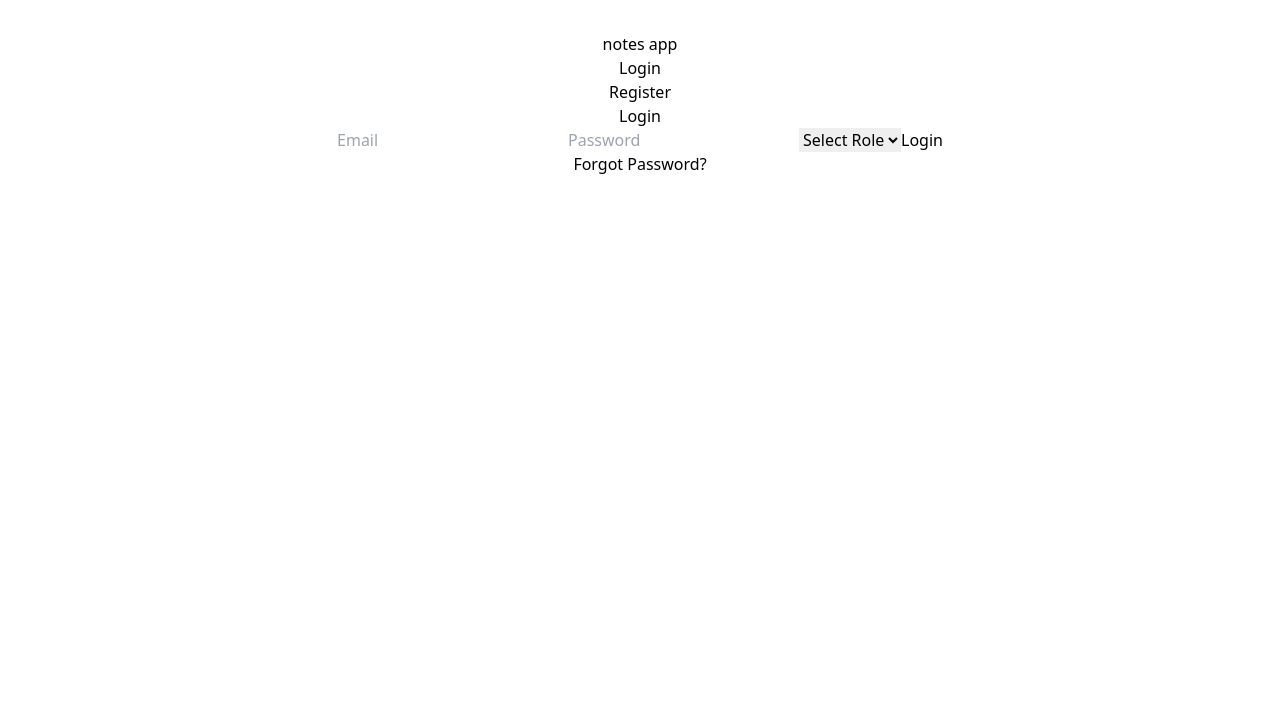
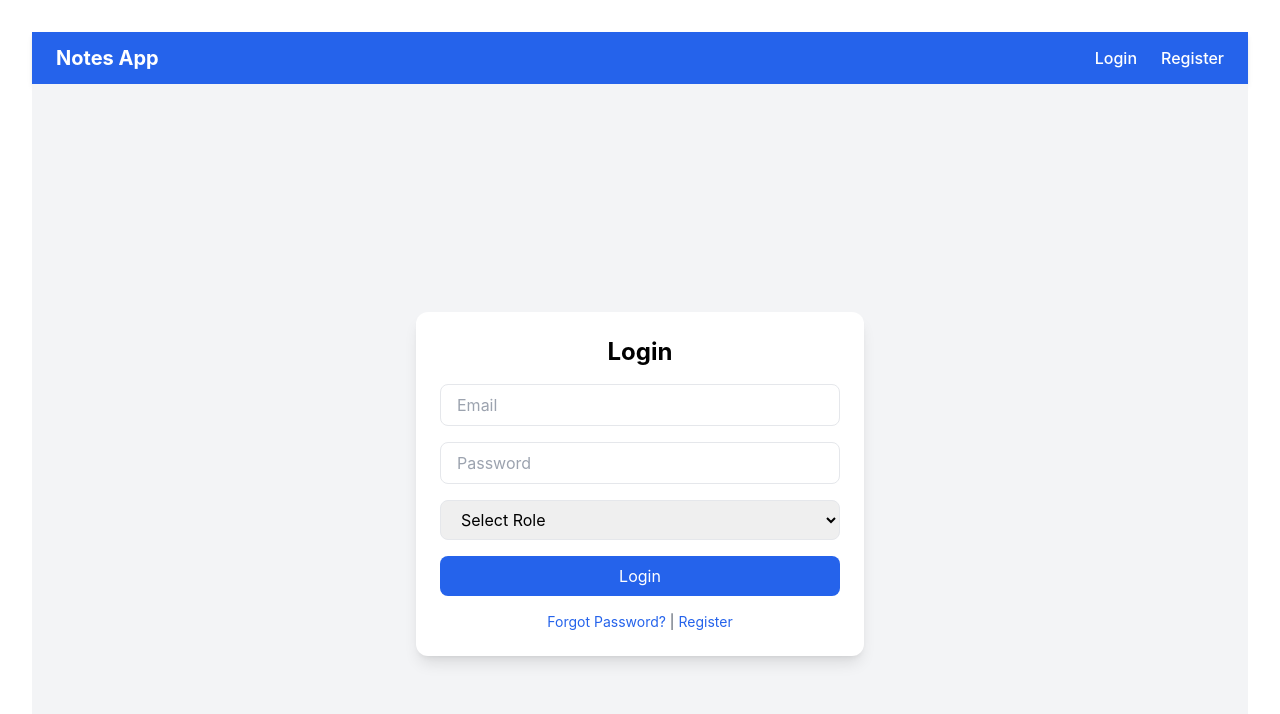
Before and after one commit to raj2410p/Doodle-drop, a React (Vite) app in the folder client/: page /login in a window 1280 px wide. Shown: the top 714 px of the page. Built offline with nearby package versions, Linux system fonts and the light colour scheme.

Commit message:
updated dependecies and basic ui

```diff
--- a/client/package.json
+++ b/client/package.json
@@ -11,6 +11,7 @@
   },
   "dependencies": {
     "axios": "^1.8.3",
+    "bootstrap": "^5.3.6",
     "react": "^19.0.0",
     "react-dom": "^19.0.0",
     "react-router-dom": "^7.3.0"
--- a/client/src/Components/ForgetPassword.jsx
+++ b/client/src/Components/ForgetPassword.jsx
@@ -20,17 +20,30 @@ const ForgotPassword = () => {
   };
 
   return (
-    <form onSubmit={handleSubmit}>
-      <h2>Forgot Password</h2>
+    <div className="flex justify-center items-center min-h-screen bg-gray-100">
+      <form
+        onSubmit={handleSubmit}
+        className="bg-white p-8 rounded-lg shadow-md w-full max-w-md"
+      >
+        <h2 className="text-2xl font-bold mb-4 text-center text-gray-700">Forgot Password</h2>
+
         <input
           type="email"
           value={email}
           onChange={(e) => setEmail(e.target.value)}
           placeholder="Enter your email"
           required
+          className="w-full px-4 py-2 border border-gray-300 rounded-md focus:outline-none focus:ring-2 focus:ring-blue-500 mb-4"
         />
-      <button type="submit">Send OTP</button>
+
+        <button
+          type="submit"
+          className="w-full bg-blue-600 text-white py-2 rounded-md hover:bg-blue-700 transition"
+        >
+          Send OTP
+        </button>
       </form>
+    </div>
   );
 };
 
--- a/client/src/Components/LoginPage.jsx
+++ b/client/src/Components/LoginPage.jsx
@@ -20,9 +20,7 @@ export const LoginPage = () => {
       localStorage.setItem('role', role);
       axios.defaults.headers.common['Authorization'] = `Bearer ${token}`;
 
-      // Redirect based on role
-      if (role === 'admin') navigate('/admin');
-      else navigate('/Customer');
+      role === 'admin' ? navigate('/admin') : navigate('/Customer');
     } catch (err) {
       console.error(err);
       alert('Login failed. Please check your credentials.');
@@ -30,8 +28,12 @@ export const LoginPage = () => {
   };
 
   return (
-    <form onSubmit={handleSubmit}>
-      <h2>Login</h2>
+    <div className="flex items-center justify-center min-h-screen bg-gray-100">
+      <form
+        onSubmit={handleSubmit}
+        className="bg-white p-6 rounded-xl shadow-lg w-full max-w-md space-y-4"
+      >
+        <h2 className="text-2xl font-bold text-center">Login</h2>
 
         <input
           type="email"
@@ -39,7 +41,8 @@ export const LoginPage = () => {
           placeholder="Email"
           value={form.email}
           onChange={handleChange}
-
+          className="w-full px-4 py-2 border rounded-lg focus:outline-none focus:ring-2 focus:ring-blue-500"
+          required
         />
 
         <input
@@ -48,22 +51,40 @@ export const LoginPage = () => {
           placeholder="Password"
           value={form.password}
           onChange={handleChange}
-
+          className="w-full px-4 py-2 border rounded-lg focus:outline-none focus:ring-2 focus:ring-blue-500"
+          required
         />
 
-      <select name="role" value={form.role} onChange={handleChange} >
+        <select
+          name="role"
+          value={form.role}
+          onChange={handleChange}
+          className="w-full px-4 py-2 border rounded-lg focus:outline-none focus:ring-2 focus:ring-blue-500"
+          required
+        >
           <option value="">Select Role</option>
           <option value="user">User</option>
           <option value="admin">Admin</option>
         </select>
 
-      <button type="submit">Login</button>
+        <button
+          type="submit"
+          className="w-full bg-blue-600 text-white py-2 rounded-lg hover:bg-blue-700 transition"
+        >
+          Login
+        </button>
 
-      {/* Forgot Password Link */}
-      <p>
-        <Link to="/forgot-password">Forgot Password?</Link>
+        <p className="text-center text-sm">
+          <Link to="/forgot-password" className="text-blue-600 hover:underline">
+            Forgot Password?
+          </Link>
+          <span className="text-gray-600"> | </span>
+          <Link to="/register" className="text-blue-600 hover:underline">
+            Register
+          </Link>
         </p>
       </form>
+    </div>
   );
 };
 
--- a/client/src/Components/Navbar.jsx
+++ b/client/src/Components/Navbar.jsx
@@ -1,7 +1,7 @@
 import React from 'react';
 import { useNavigate } from 'react-router-dom';
 
- export const Navbar = () => {
+export const Navbar = () => {
   const navigate = useNavigate();
   const token = localStorage.getItem('token');
   const role = localStorage.getItem('role');
@@ -13,20 +13,53 @@ import { useNavigate } from 'react-router-dom';
   };
 
   return (
-    <nav>
-      <h2>notes app</h2>
-      <ul>
-        {!token && (
+    <nav className="bg-blue-600 text-white px-6 py-3 flex justify-between items-center shadow-md">
+      <h2
+        className="text-xl font-bold cursor-pointer"
+        onClick={() => navigate('/')}
+      >
+        Notes App
+      </h2>
+      <ul className="flex space-x-6 font-medium">
+        {!token ? (
           <>
-            <li onClick={() => navigate('/login')}>Login</li>
-            <li onClick={() => navigate('/register')}>Register</li>
+            <li
+              className="cursor-pointer hover:underline"
+              onClick={() => navigate('/login')}
+            >
+              Login
+            </li>
+            <li
+              className="cursor-pointer hover:underline"
+              onClick={() => navigate('/register')}
+            >
+              Register
+            </li>
           </>
-        )}
-        {token && (
+        ) : (
           <>
-            {role === 'admin' && <li onClick={() => navigate('/admin')}>Admin</li>}
-            {role === 'user' && <li onClick={() => navigate('/customer')}>Customer</li>}
-            <li onClick={handleLogout}>Logout</li>
+            {role === 'admin' && (
+              <li
+                className="cursor-pointer hover:underline"
+                onClick={() => navigate('/admin')}
+              >
+                Admin
+              </li>
+            )}
+            {role === 'user' && (
+              <li
+                className="cursor-pointer hover:underline"
+                onClick={() => navigate('/customer')}
+              >
+                Customer
+              </li>
+            )}
+            <li
+              className="cursor-pointer hover:underline"
+              onClick={handleLogout}
+            >
+              Logout
+            </li>
           </>
         )}
       </ul>
--- a/client/src/Components/RegisterPage.jsx
+++ b/client/src/Components/RegisterPage.jsx
@@ -1,9 +1,13 @@
-// client/src/pages/Register.tsx
 import React, { useState } from 'react';
 import axios from 'axios';
 
 export const Register = () => {
-  const [form, setForm] = useState({ name: '', email: '', password: '' });
+  const [form, setForm] = useState({
+    name: '',
+    email: '',
+    password: '',
+    role: '',
+  });
 
   const handleChange = (e) => {
     setForm({ ...form, [e.target.name]: e.target.value });
@@ -12,7 +16,7 @@ export const Register = () => {
   const handleSubmit = async (e) => {
     e.preventDefault();
     try {
-      const res = await axios.post('http://localhost:3001/api/users/register', form);
+      await axios.post('http://localhost:3001/api/users/register', form);
       alert('Registered successfully!');
     } catch (err) {
       alert('Registration failed.');
@@ -20,18 +24,68 @@ export const Register = () => {
   };
 
   return (
-    <form onSubmit={handleSubmit}>
-      <h2>Register</h2>
-      <input name="name" onChange={handleChange} placeholder="Name" />
-      <input name="email" onChange={handleChange} placeholder="Email" />
-      <input type="password" name="password" onChange={handleChange} placeholder="Password" />
-      <select name="role" onChange={handleChange} required>
-        <option value="">Select Role</option>
-        <option value="user">User</option>
-        <option value="admin">Admin</option>
-      </select>
-      <button type="submit">Register</button>
-    </form>
+    <div className="flex items-center justify-center min-h-screen bg-gray-100">
+      <form
+        onSubmit={handleSubmit}
+        className="bg-white p-6 rounded-xl shadow-lg w-full max-w-md space-y-4"
+      >
+        <h2 className="text-2xl font-bold text-center">Register</h2>
+
+        <input
+          name="name"
+          onChange={handleChange}
+          placeholder="Name"
+          value={form.name}
+          className="w-full px-4 py-2 border rounded-lg focus:outline-none focus:ring-2 focus:ring-blue-500"
+          required
+        />
+
+        <input
+          name="email"
+          type="email"
+          onChange={handleChange}
+          placeholder="Email"
+          value={form.email}
+          className="w-full px-4 py-2 border rounded-lg focus:outline-none focus:ring-2 focus:ring-blue-500"
+          required
+        />
+
+        <input
+          name="password"
+          type="password"
+          onChange={handleChange}
+          placeholder="Password"
+          value={form.password}
+          className="w-full px-4 py-2 border rounded-lg focus:outline-none focus:ring-2 focus:ring-blue-500"
+          required
+        />
+
+        <select
+          name="role"
+          onChange={handleChange}
+          value={form.role}
+          className="w-full px-4 py-2 border rounded-lg focus:outline-none focus:ring-2 focus:ring-blue-500"
+          required
+        >
+          <option value="">Select Role</option>
+          <option value="user">User</option>
+          <option value="admin">Admin</option>
+        </select>
+
+        <button
+          type="submit"
+          className="w-full bg-green-600 text-white py-2 rounded-lg hover:bg-green-700 transition"
+        >
+          Register
+        </button>
+        <p className="text-center text-gray-600">
+          Already have an account?{' '}
+          <a href="/login" className="text-blue-600 hover:underline">
+            Login
+          </a>
+        </p>
+      </form>
+    </div>
   );
 };
 
--- a/client/src/Components/ResetPassword.jsx
+++ b/client/src/Components/ResetPassword.jsx
@@ -24,17 +24,30 @@ const ResetPassword = () => {
   };
 
   return (
-    <form onSubmit={handleReset}>
-      <h2>Reset Password</h2>
+    <div className="flex justify-center items-center min-h-screen bg-gray-100">
+      <form
+        onSubmit={handleReset}
+        className="bg-white p-8 rounded-lg shadow-lg w-full max-w-md"
+      >
+        <h2 className="text-2xl font-semibold mb-6 text-center">Reset Password</h2>
+
         <input
           type="password"
           value={password}
           onChange={(e) => setNewPassword(e.target.value)}
           placeholder="Enter new password"
           required
+          className="w-full px-4 py-2 mb-4 border border-gray-300 rounded focus:outline-none focus:ring-2 focus:ring-blue-500"
         />
-      <button type="submit">Reset</button>
+
+        <button
+          type="submit"
+          className="w-full bg-blue-600 text-white py-2 rounded hover:bg-blue-700 transition"
+        >
+          Reset Password
+        </button>
       </form>
+    </div>
   );
 };
 
--- a/client/src/index.css
+++ b/client/src/index.css
@@ -1,3 +1,10 @@
 @tailwind base;
 @tailwind components;
 @tailwind utilities;
+body{
+    width: 100%;
+    height: 100%;
+    margin: 0;
+    padding: 0;
+    font-family: 'Inter', sans-serif;
+}
```
Also changed, not shown: client/src/Components/HomePage.jsx (+20 -16 lines), client/src/Components/VerifyOtp.jsx (+23 -7 lines), client/src/Components/dashboard/Admin.jsx (+65 -32 lines), 1 other file (tests, documents, lock files or other folders). Lines whose indentation alone changed are shown as unchanged.
